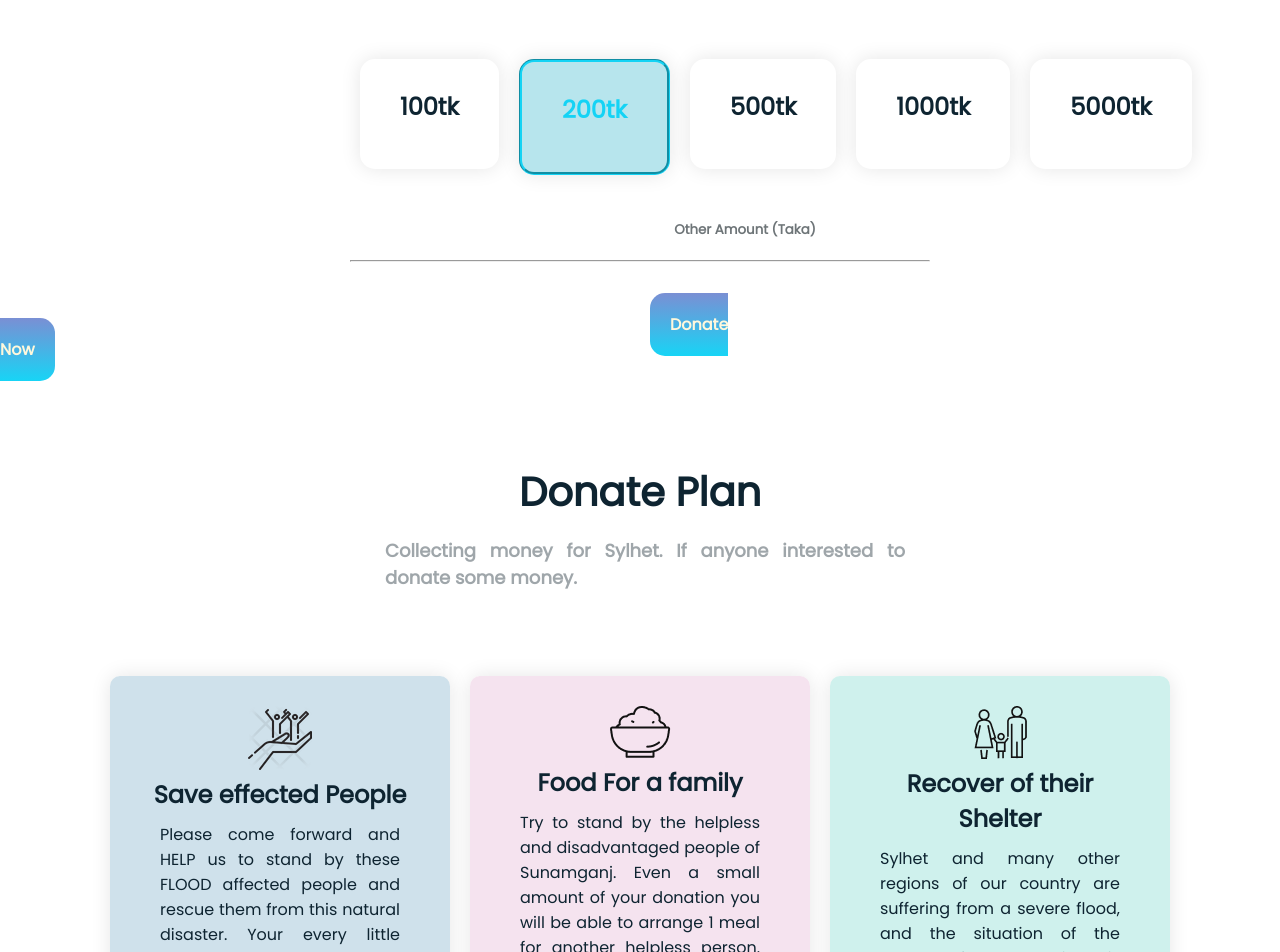
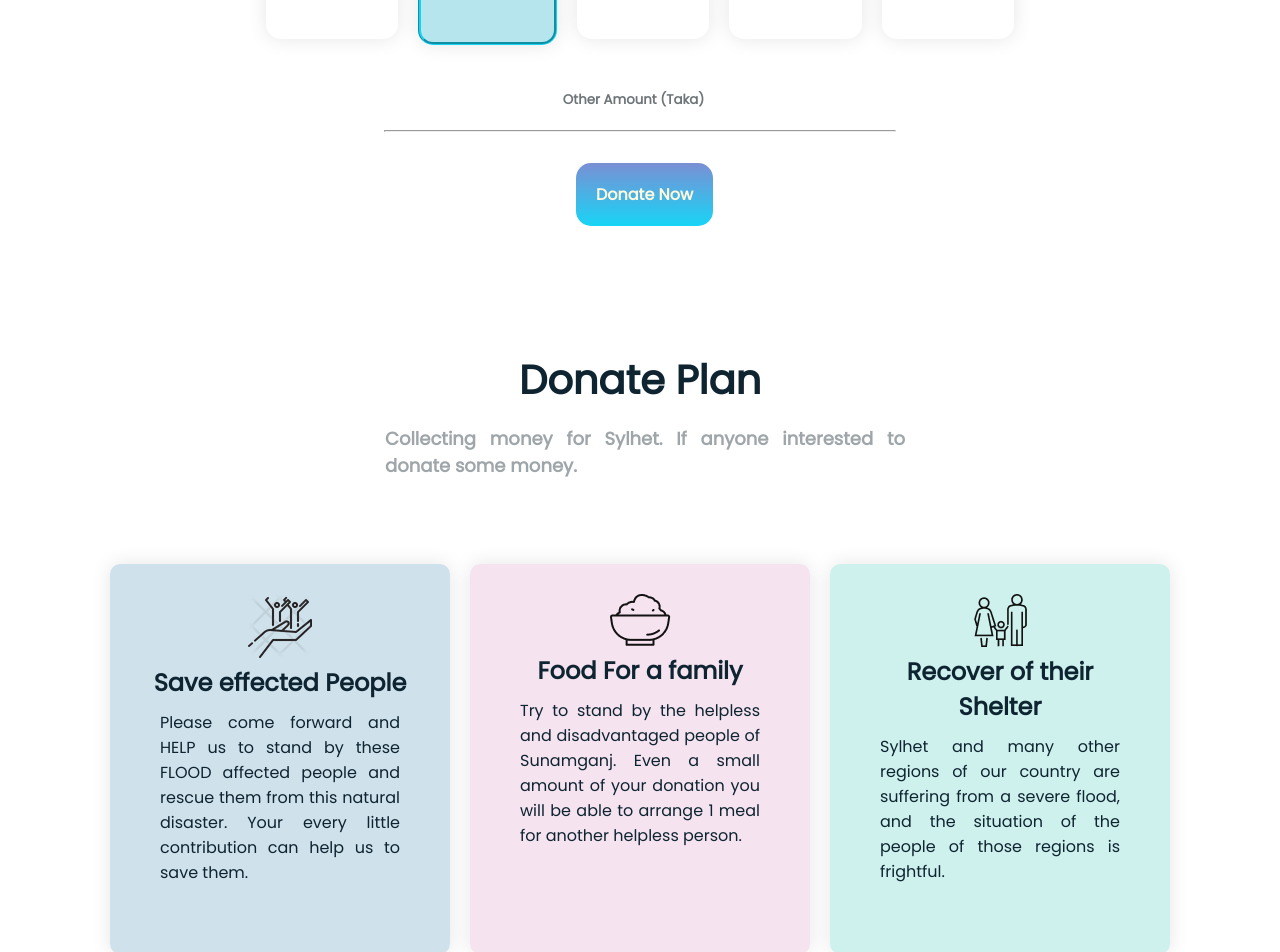
Before and after one commit to Arman-Hossen/donate-today, a plain HTML site: page index.html in a window 1280 px wide. Shown: the part 940-1892 px from the top of the page. Drawn offline with Linux system fonts and the light colour scheme.

Commit message:
error fixed commit

```diff
--- a/index.html
+++ b/index.html
@@ -65,13 +65,13 @@
             <div class="container-Dplan " id="child1">
                 <img src="images/icons/food.png" alt="">
                 <h2>Food For a family</h2>
-                <p>Try to stand by the helpless and disadvantaged people of Sunamganj. Even a small amount of your donation  you will be able to arrange 1 meal for another helpless person. Help as much as you can. Save Sunamganj team will deliver food for the helpless In shaa Allah.</p>
+                <p>Try to stand by the helpless and disadvantaged people of Sunamganj. Even a small amount of your donation  you will be able to arrange 1 meal for another helpless person. </p>
 
             </div>
             <div class="container-Dplan " id="child2">
                 <img src="images/icons/shelter.png" alt="">
                 <h2>Recover of their Shelter</h2>
-                <p>Sylhet and many other regions of our country are suffering from a severe flood, and the situation of the people of those regions is frightful. They are shelter less, running out of food, no pure water to drink. This is the time we have to unite and save those flood-affected people.</p>
+                <p>Sylhet and many other regions of our country are suffering from a severe flood, and the situation of the people of those regions is frightful. </p>
 
             </div>
         </div>
--- a/style.css
+++ b/style.css
@@ -12,14 +12,15 @@
     background-size:     cover;
     background-position: center;
     align-items: center;
+    height: 570px;
+    width: 100%;
 
 
 
 }
 .home-page h1{
     text-align: center;
-    padding-top: 200px;
-
+    padding-top: 5%;
     font-size: 40px;
     color: rgba(11, 210, 245, 0.949);
     padding-bottom: 15px;
@@ -43,8 +44,8 @@
     background-image: linear-gradient(rgb(122, 143, 212), rgba(11, 210, 245, 0.949));
     border-radius: 15px;
     align-items: center;
-    margin-left: 650px;
-    margin-right: 650px;
+    margin-left: 45%;
+
     color: cornsilk;
     font-weight: 700;
     padding: 20px;
@@ -71,12 +72,17 @@
     color: rgb(159, 166, 170);
 
 }
+.donate{
+    height: 570px;
+    width: 100%;
+
+}
 .container{
 
     display: flex;
 
     flex-direction: row;
-    padding: 10px 350px 20px 350px;
+    padding: 10px 20% 20px 20%;
 
 
 
@@ -85,7 +91,7 @@
     text-decoration: none;
     background-image: cornsilk;
     text-align: center;
-    padding: 30px 40px;
+    padding: 30px 2%;
     border-radius: 15px;
     height: 50px;
     margin: 10px;
@@ -106,8 +112,8 @@
 
 .donate-others input{
     text-align: center;
-    margin-left: 445px;
-    width: 600px;
+    margin-left: 42%;
+    width: 15%;
     height: 40px;
     margin-top: 5px;
     margin-bottom: 5px;
@@ -116,10 +122,16 @@
     font-weight: 700;
 }
 .donate-others hr{
-    margin-left: 350px;
-    margin-right: 350px;
+    margin-left: 30%;
+    margin-right: 30%;
     margin-top: 5px;
     margin-bottom: 50px;
+}
+.donate-plan{
+    height: 570px;
+    width: 100%;
+
+
 }
 .container-donate{
     display: flex;
@@ -134,7 +146,7 @@
     text-align: center;
     padding: 30px 40px;
     border-radius: 15px;
-    height: 300px;
+    height: 330px;
     margin: 10px;
     box-shadow:0px 0px 20px rgb(0 0 0 / 10%);
     width: 33.34%;
@@ -154,7 +166,7 @@
     padding: 10px;
 }
 .j-mission{
-    margin-left: 670px;
+    margin-left: 43%;
     padding-bottom: 15px;
     color:rgba(11, 210, 245, 0.949)
 }
@@ -164,6 +176,7 @@
     flex-direction: row;
     gap: 30px;
     margin-left: 5%;
+    margin-right: 5%;
 
 }
 
@@ -248,11 +261,11 @@
 }
 
 .contact-form{
-    width: 800px;
+    width: 60%;
     height: 100px;
     padding: 70px 0;
     text-align: center;
-    margin: 20px 350px;
+    margin: 20px 20%;
     /*background-color: rgb(183, 229, 237);*/
      background-color: rgb(183, 229, 237);
 
```
